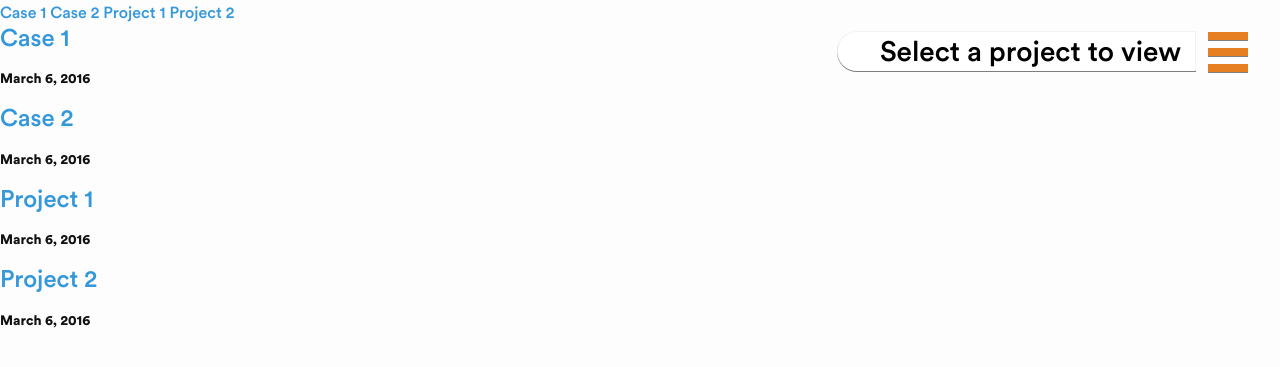
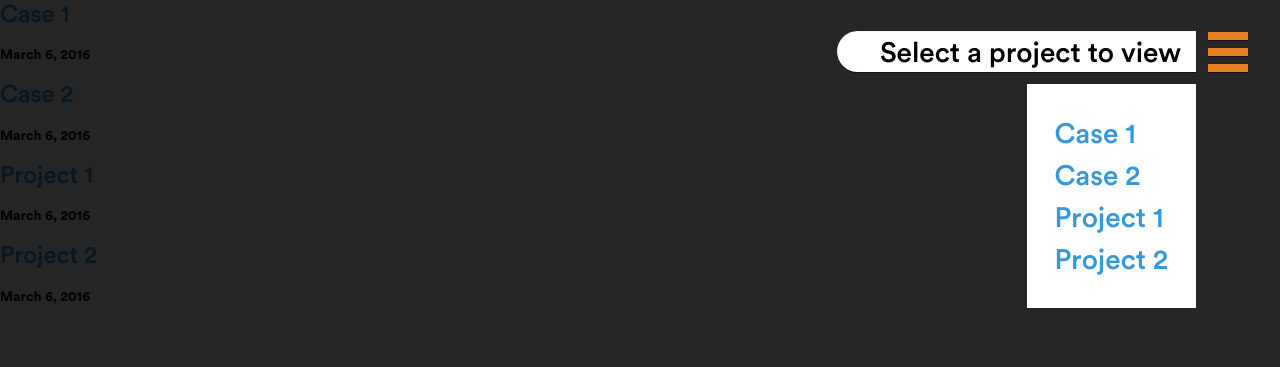
Before and after one commit to urjr/urjr.github.io, a Jekyll site: the page built from pages/work.html, in a window 1280 px wide. Shown: the top 367 px of the page. Built offline with Jekyll 4.4.1, drawn with Linux system fonts in a browser that asks for light colours; nearby versions of some CDN libraries; library files that are not in the unit come from our copies.

Commit message:
populated project menu

```diff
--- a/_includes/work/work_menu.html
+++ b/_includes/work/work_menu.html
@@ -4,11 +4,11 @@
 <div id="work-menu-list">
 	<nav>
 		{% for project in site.case_studies %}
-			<a href="{{ project.url }}">{{ project.title }}</a>
+			<li><a href="{{ project.url }}">{{ project.title }}</a></li>
 		{% endfor %}
 
 		{% for project in site.projects %}
-			<a href="{{ project.url }}">{{ project.title }}</a>
+			<li><a href="{{ project.url }}">{{ project.title }}</a></li>
 		{% endfor %}
 	</nav>
 </div>
--- a/_sass/work/_work_menu.scss
+++ b/_sass/work/_work_menu.scss
@@ -4,6 +4,7 @@
 	padding: 0.25em 0.5em 0.25em 1.5em;
 	text-decoration: none;
 	position: fixed;
+	z-index: 1000;
 	line-height: 1;
 	border: 1px solid rgba(black, 0.05);
 	border-bottom: none;
@@ -18,18 +19,43 @@
 	top:1em;
 
 	&:hover {
-		@include transform(translateY(-10px));
-			box-shadow: 0 10px 10px rgba(#000, 0.25);
+		@include transform(translateY(-5px));
+			box-shadow: 0 5px 10px rgba(#000, 0.25);
 
 	}
+}
 
+#work-menu-backdrop {
+	position: fixed;
+	z-index: 800;
+	background: rgba(#000, 0.85);
+	width: 100vw;
+	height: 100vh;
+}
+
+#work-menu-list {
+	background: #fff;
+	position: fixed;
+	z-index: 900;
+	padding: 1em;
+
+	right: 3em;
+	top: 3em;
+
+	nav {
+		list-style-type: none;
+	}
 }
 
 @include media-query($on-tablet) {
 	#work-menu-btn {
 		font-size: 1.75em;
-		padding: 0.2em 0.5em 0.2em 1.5em;
+		padding: 0.22em 0.5em 0.22em 1.5em;
 
 		top: 1.1em;
 	}
+
+	#work-menu-list {
+		font-size: 1.75em;
+	}
 }
```
